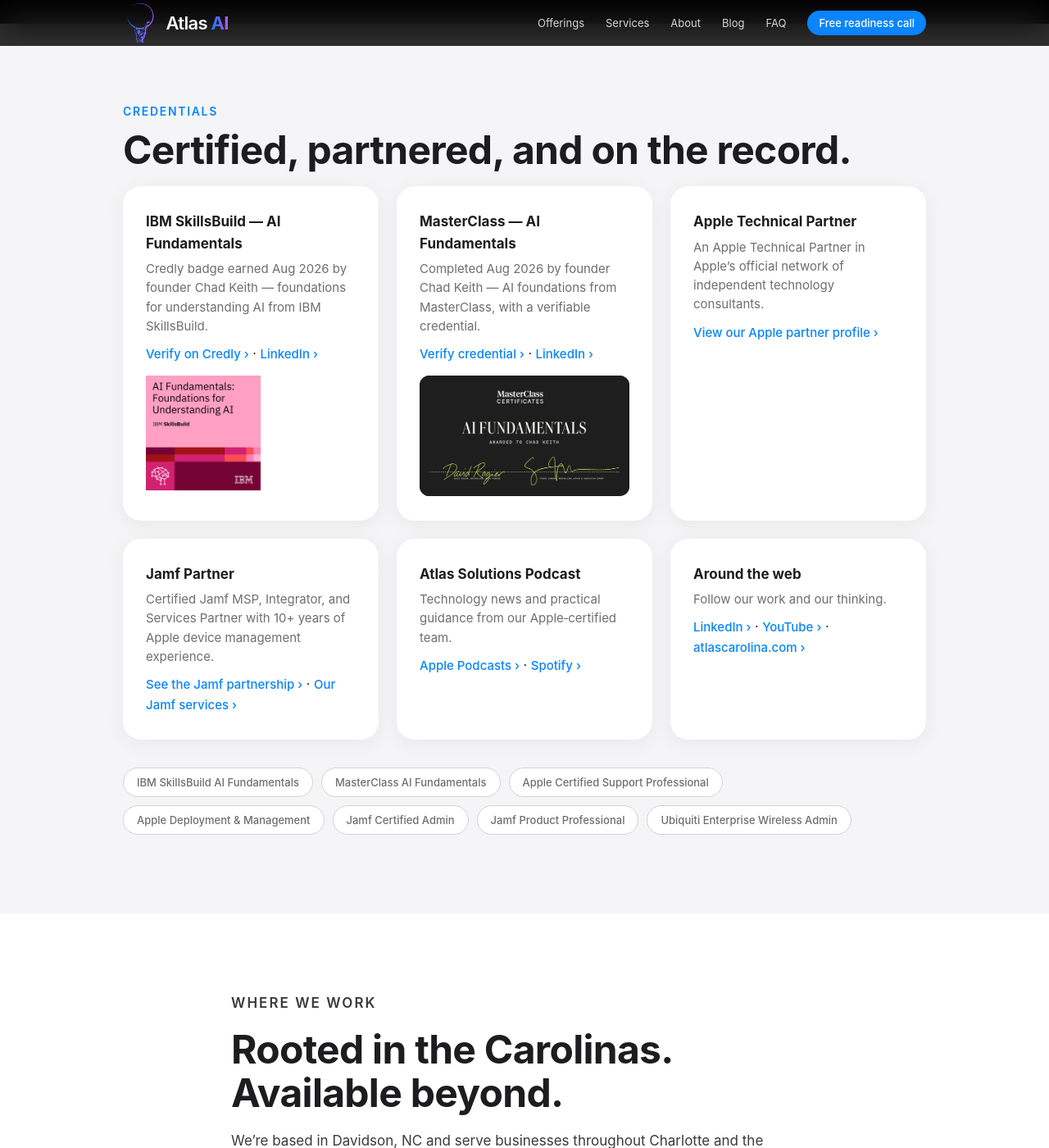
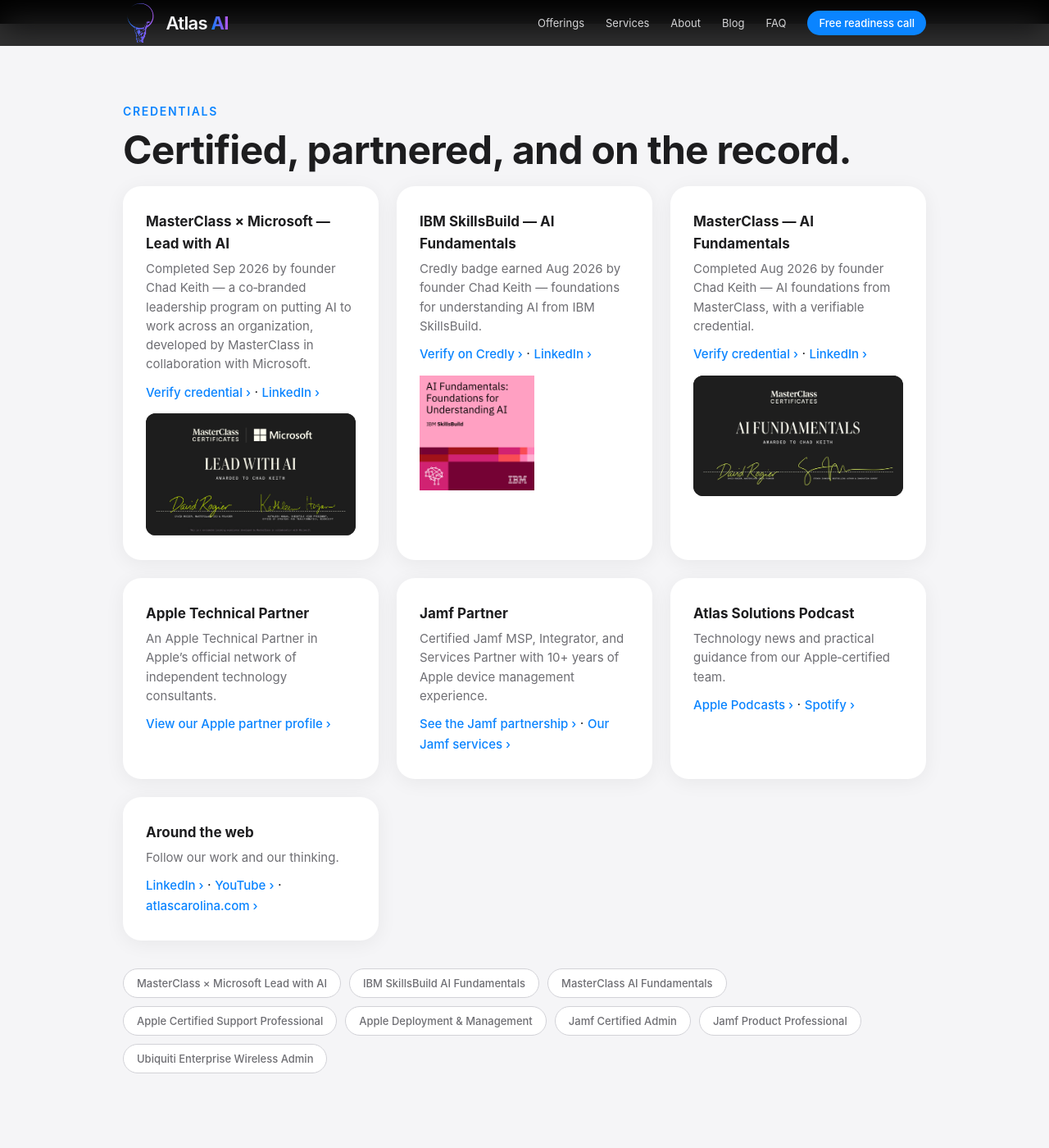
Before and after one commit to chadakeith/atlas-solutions-ai, a Jekyll site: the page about.html, which Jekyll copies as it is, in a window 1280 px wide and 1400 px high, scrolled down 4297 px. Shown: the whole window at 82% size. Built offline with Jekyll 4.4.1, drawn with Linux system fonts in a browser that asks for light colours.

Commit message:
Add MasterClass × Microsoft Lead with AI credential for Chad Keith
Show the Sep 2026 certificate on the About credentials grid with verify
and LinkedIn links, add it to the certification pills, the team profile
bio and links, the Person schema hasCredential list, llms.txt, and bump
sitemap lastmod for the touched pages.

Co-Authored-By: Claude Fable 5.1 <noreply@anthropic.com>
Claude-Session: https://claude.ai/code/session_0184YMGcC1rJ5iu7VUzHPKLX

```diff
--- a/about.html
+++ b/about.html
@@ -223,6 +223,15 @@
       <h2 class="reveal">Certified, partnered, and on the record.</h2>
       <div class="cred-grid">
         <div class="cred reveal">
+          <h3>MasterClass &times; Microsoft — Lead with AI</h3>
+          <p>Completed Sep 2026 by founder Chad Keith — a co&#8209;branded leadership program on putting AI to work across an organization, developed by MasterClass in collaboration with Microsoft.</p>
+          <a href="https://certificates.masterclass.com/check/EF0513191C99E5FB5231FBCEC6211028DD34C0E6A245EAAEDCC39BEFD783134AL0FHZ1RibWdCKzJGUjB2aS83akU1VjJHbGpGVVRtQ2IzaUp6Q3NsVVhHVThDRUx4" rel="noopener noreferrer">Verify credential</a> ·
+          <a href="https://www.linkedin.com/in/chadwickkeith" rel="noopener noreferrer">LinkedIn</a>
+          <a class="cred-media" href="https://certificates.masterclass.com/check/EF0513191C99E5FB5231FBCEC6211028DD34C0E6A245EAAEDCC39BEFD783134AL0FHZ1RibWdCKzJGUjB2aS83akU1VjJHbGpGVVRtQ2IzaUp6Q3NsVVhHVThDRUx4" rel="noopener noreferrer">
+            <img src="assets/img/credentials/masterclass-lead-with-ai.jpg" alt="MasterClass and Microsoft certificate: Lead with AI awarded to Chad Keith" width="1201" height="697" loading="lazy" decoding="async">
+          </a>
+        </div>
+        <div class="cred reveal">
           <h3>IBM SkillsBuild — AI Fundamentals</h3>
           <p>Credly badge earned Aug 2026 by founder Chad Keith — foundations for understanding AI from IBM SkillsBuild.</p>
           <a href="https://www.credly.com/badges/1d613747-fc0b-4e69-979a-673d8535742d/public_url" rel="noopener noreferrer">Verify on Credly</a> ·
@@ -266,6 +275,7 @@
         </div>
       </div>
       <div class="pill-row reveal" aria-label="Certifications">
+        <span class="pill">MasterClass &times; Microsoft Lead with AI</span>
         <span class="pill">IBM SkillsBuild AI Fundamentals</span>
         <span class="pill">MasterClass AI Fundamentals</span>
         <span class="pill">Apple Certified Support Professional</span>
--- a/llms.txt
+++ b/llms.txt
@@ -55,7 +55,9 @@
 ## Key facts
 
 - Founded: 2018 (Atlas Technology Solutions)
-- Certifications: IBM SkillsBuild AI Fundamentals (Credly —
+- Certifications: MasterClass × Microsoft Lead with AI (Chad Keith, Sep 2026 —
+  verify: https://certificates.masterclass.com/check/EF0513191C99E5FB5231FBCEC6211028DD34C0E6A245EAAEDCC39BEFD783134AL0FHZ1RibWdCKzJGUjB2aS83akU1VjJHbGpGVVRtQ2IzaUp6Q3NsVVhHVThDRUx4),
+  IBM SkillsBuild AI Fundamentals (Credly —
   https://www.credly.com/badges/1d613747-fc0b-4e69-979a-673d8535742d/public_url),
   MasterClass AI Fundamentals (Chad Keith, Aug 2026 —
   verify: https://certificates.masterclass.com/check/BFF5034638C7949F4E40E9536FA2FFFA53EB0EFE1E6D95CE984D425116C87378MHJSS3pPYit0UGZJSEhnSm05YVNQenlocTJMWHB1L2dFU0VBMklTS0hRcVZJdDRq),
--- a/sitemap.xml
+++ b/sitemap.xml
@@ -83,7 +83,7 @@
       <image:title>Collaborative work at Shared Space, Charlotte</image:title>
     </image:image>
   </url>
-  <url><loc>https://atlassolutions.tech/team.html</loc><lastmod>2026-08-24</lastmod><changefreq>monthly</changefreq><priority>0.8</priority></url>
+  <url><loc>https://atlassolutions.tech/team.html</loc><lastmod>2026-09-13</lastmod><changefreq>monthly</changefreq><priority>0.8</priority></url>
   <url><loc>https://atlassolutions.tech/faq.html</loc><lastmod>2026-08-23</lastmod><changefreq>monthly</changefreq><priority>0.8</priority></url>
   <url>
     <loc>https://atlassolutions.tech/contact.html</loc>
--- a/team.html
+++ b/team.html
@@ -36,7 +36,7 @@
     "mainEntity": {
       "@type": "ItemList",
       "itemListElement": [
-        {"@type": "ListItem", "position": 1, "item": {"@type": "Person", "name": "Chad Keith", "jobTitle": "Founder", "image": "https://atlassolutions.tech/assets/img/team/chad-keith.jpg", "sameAs": "https://www.linkedin.com/in/chadwickkeith", "worksFor": {"@id": "https://atlassolutions.tech/#org"}, "hasCredential": [{"@type": "EducationalOccupationalCredential", "name": "AI Fundamentals: Foundations for Understanding AI", "credentialCategory": "Badge", "dateCreated": "2026-08", "recognizedBy": {"@type": "Organization", "name": "IBM SkillsBuild"}, "url": "https://www.credly.com/badges/1d613747-fc0b-4e69-979a-673d8535742d/public_url"}, {"@type": "EducationalOccupationalCredential", "name": "AI Fundamentals", "credentialCategory": "Certificate", "dateCreated": "2026-08", "recognizedBy": {"@type": "Organization", "name": "MasterClass"}, "url": "https://certificates.masterclass.com/check/BFF5034638C7949F4E40E9536FA2FFFA53EB0EFE1E6D95CE984D425116C87378MHJSS3pPYit0UGZJSEhnSm05YVNQenlocTJMWHB1L2dFU0VBMklTS0hRcVZJdDRq"}]}},
+        {"@type": "ListItem", "position": 1, "item": {"@type": "Person", "name": "Chad Keith", "jobTitle": "Founder", "image": "https://atlassolutions.tech/assets/img/team/chad-keith.jpg", "sameAs": "https://www.linkedin.com/in/chadwickkeith", "worksFor": {"@id": "https://atlassolutions.tech/#org"}, "hasCredential": [{"@type": "EducationalOccupationalCredential", "name": "Lead with AI", "credentialCategory": "Certificate", "dateCreated": "2026-09", "recognizedBy": [{"@type": "Organization", "name": "MasterClass"}, {"@type": "Organization", "name": "Microsoft"}], "url": "https://certificates.masterclass.com/check/EF0513191C99E5FB5231FBCEC6211028DD34C0E6A245EAAEDCC39BEFD783134AL0FHZ1RibWdCKzJGUjB2aS83akU1VjJHbGpGVVRtQ2IzaUp6Q3NsVVhHVThDRUx4"}, {"@type": "EducationalOccupationalCredential", "name": "AI Fundamentals: Foundations for Understanding AI", "credentialCategory": "Badge", "dateCreated": "2026-08", "recognizedBy": {"@type": "Organization", "name": "IBM SkillsBuild"}, "url": "https://www.credly.com/badges/1d613747-fc0b-4e69-979a-673d8535742d/public_url"}, {"@type": "EducationalOccupationalCredential", "name": "AI Fundamentals", "credentialCategory": "Certificate", "dateCreated": "2026-08", "recognizedBy": {"@type": "Organization", "name": "MasterClass"}, "url": "https://certificates.masterclass.com/check/BFF5034638C7949F4E40E9536FA2FFFA53EB0EFE1E6D95CE984D425116C87378MHJSS3pPYit0UGZJSEhnSm05YVNQenlocTJMWHB1L2dFU0VBMklTS0hRcVZJdDRq"}]}},
         {"@type": "ListItem", "position": 2, "item": {"@type": "Person", "name": "Grayson Berkowitz", "jobTitle": "Systems Engineer", "image": "https://atlassolutions.tech/assets/img/team/grayson-berkowitz.jpg", "sameAs": "https://www.linkedin.com/in/graysonberkowitz", "worksFor": {"@id": "https://atlassolutions.tech/#org"}}},
         {"@type": "ListItem", "position": 3, "item": {"@type": "Person", "name": "Molly Hoffman", "jobTitle": "Administration", "image": "https://atlassolutions.tech/assets/img/team/molly-hoffman.jpg", "worksFor": {"@id": "https://atlassolutions.tech/#org"}}},
         {"@type": "ListItem", "position": 4, "item": {"@type": "Person", "name": "John Blake MacManamy", "jobTitle": "Systems Administrator", "image": "https://atlassolutions.tech/assets/img/team/john-blake-macmanamy.jpg", "sameAs": "https://www.linkedin.com/in/john-blake-macmanamy-a8721a26b", "worksFor": {"@id": "https://atlassolutions.tech/#org"}}},
@@ -102,9 +102,11 @@
           </div>
           <h3>Chad Keith</h3>
           <p class="role">Founder</p>
-          <p class="staff-bio">Leads Atlas Technology Solutions and Atlas AI — practical AI adoption, integrations, and training for small businesses across the Carolinas. IBM SkillsBuild and MasterClass AI Fundamentals (Aug 2026).</p>
+          <p class="staff-bio">Leads Atlas Technology Solutions and Atlas AI — practical AI adoption, integrations, and training for small businesses across the Carolinas. MasterClass &times; Microsoft Lead with AI (Sep 2026); IBM SkillsBuild and MasterClass AI Fundamentals (Aug 2026).</p>
           <p class="staff-social">
             <a href="https://www.linkedin.com/in/chadwickkeith" rel="noopener noreferrer">LinkedIn</a>
+            ·
+            <a href="https://certificates.masterclass.com/check/EF0513191C99E5FB5231FBCEC6211028DD34C0E6A245EAAEDCC39BEFD783134AL0FHZ1RibWdCKzJGUjB2aS83akU1VjJHbGpGVVRtQ2IzaUp6Q3NsVVhHVThDRUx4" rel="noopener noreferrer">Lead with AI credential</a>
             ·
             <a href="https://www.credly.com/badges/1d613747-fc0b-4e69-979a-673d8535742d/public_url" rel="noopener noreferrer">Credly badge</a>
             ·
```
Also changed, not shown: other parts of sitemap.xml (+1 -1 lines), assets/img/credentials/masterclass-lead-with-ai.jpg (added).
